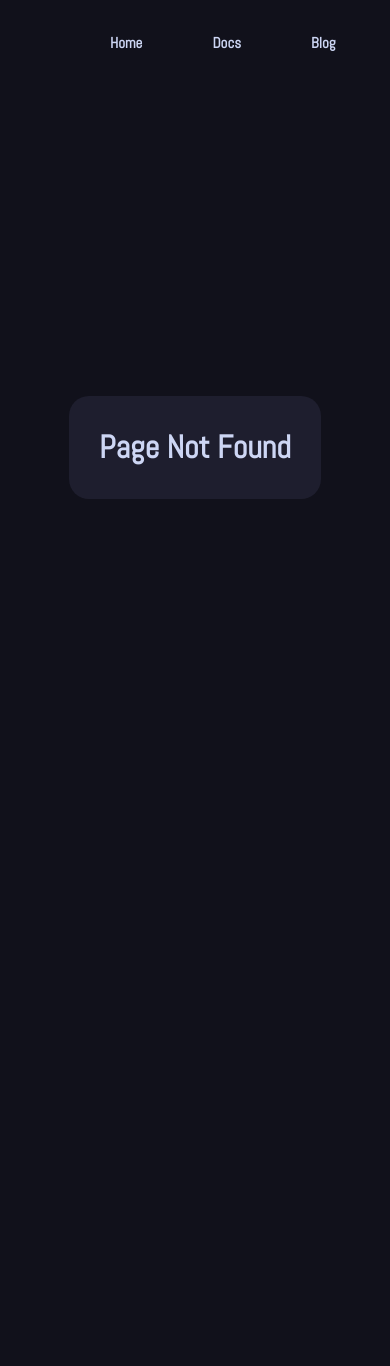
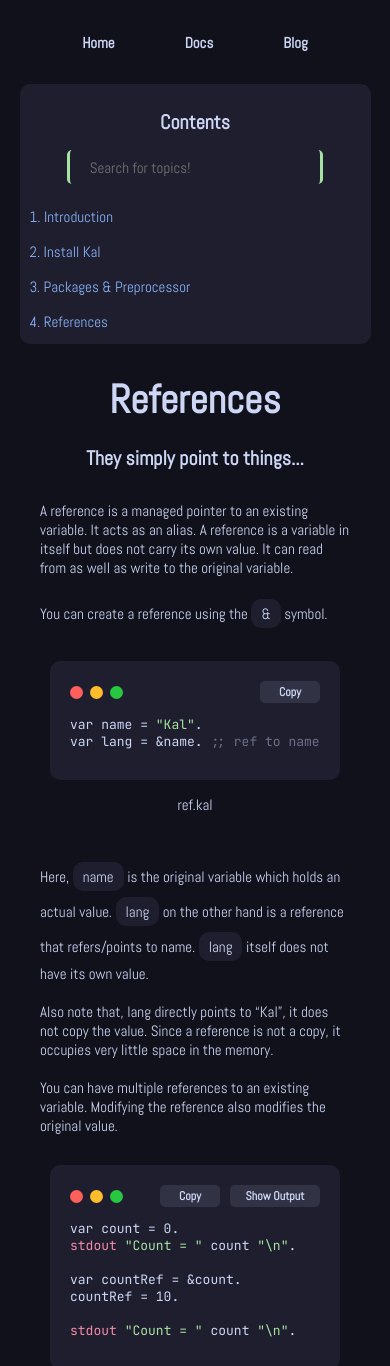
Before and after one commit to KILLinefficiency/KalWebsite, a SvelteKit app: page /docs/ref in a window 390 px wide. Before the commit this address had no page. Shown: the top 1366 px of the page. Before the commit the page ends 844 px from the top, so only its background shows below. Built offline with nearby package versions, Linux system fonts and the light colour scheme.

Commit message:
made mobile friendly

```diff
--- a/src/lib/components/Card.svelte
+++ b/src/lib/components/Card.svelte
@@ -10,15 +10,18 @@
         display: flex;
         justify-content: center;
     }
+
     .card {
         padding: 15px;
         margin: 25px;
         font-size: 22.5px;
     }
+
     .warn {
         color: var(--red);
         border-left: 5px solid var(--red);
     }
+
     .info {
         color: var(--yellow);
         border-left: 5px solid var(--yellow);
--- a/src/lib/components/Code.svelte
+++ b/src/lib/components/Code.svelte
@@ -75,7 +75,7 @@
         border-radius: 10px;
         font-size: 20px;
         max-width: 1000px;
-        min-width: 300px;
+        min-width: 500px;
     }
 
     .top {
@@ -141,13 +141,14 @@
     pre {
         margin-bottom: 10px;
         font-family: "JetBrains Mono", serif;
+        overflow-x: auto;
     }
 
     @media screen and (max-width: 1000px) {
         .code {
             font-size: 13px;
             max-width: 300px;
-            overflow-x: auto;
+            min-width: 250px;
             scrollbar-width: none;
         }
         .first, .second, .third {
@@ -187,7 +188,7 @@
 
         {#if outputDisplay}
             <div class = "output">
-                {output}
+                {@html output.replace("\n", "<br />")}
             </div>
         {/if}
     </div>
--- a/src/lib/components/Navbar.svelte
+++ b/src/lib/components/Navbar.svelte
@@ -62,6 +62,9 @@
     }
 
     @media screen and (max-width: 1000px) {
+        .top {
+            justify-content: center;
+        }
         .navbar {
             height: 10vh;
             gap: 50px;
--- a/src/lib/components/Tooltip.svelte
+++ b/src/lib/components/Tooltip.svelte
@@ -47,6 +47,12 @@
         display: block;
         animation: appear 0.33s;
     }
+
+    @media screen and (max-width: 1000px) {
+        .tooltip {
+            font-size: 15px;
+        }
+    }
 </style>
 
 <span class = "word">
--- a/src/lib/data/links.js
+++ b/src/lib/data/links.js
@@ -19,5 +19,12 @@ export default [
         [
             "third"
         ]
+    ],
+    [
+        "References",
+        "/docs/ref",
+        [
+            "fourth"
+        ]
     ]
 ];
--- a/src/routes/+page.svelte
+++ b/src/routes/+page.svelte
@@ -66,7 +66,7 @@
     @media screen and (max-width: 1000px) {
         .main {
             width: 100vw;
-            height: 80vh;
+            height: 85vh;
         }
         .title {
             font-size: 100px;
--- a/src/routes/docs/+layout.svelte
+++ b/src/routes/docs/+layout.svelte
@@ -5,10 +5,11 @@
     let { children } = $props();
 
     async function search(query) {
-        query = query.trim();
+        query = query.trim().toLowerCase();
         if(query === "") return Links;
 
-        const queryTokens = query.toLowerCase().split(" ");
+        const queryTokens = query.split(" ");
+        console.log(queryTokens);
         return Links.filter(data => {
             const title = data[0].toLowerCase();
             return (
@@ -60,6 +61,19 @@
         font-size: 20px;
     }
 
+    .topic {
+        font-size: 20px;
+        color: var(--blue);
+        text-decoration: none;
+        padding: 5px 10px;
+        margin: 3px 0px;
+        border-radius: 10px;
+    }
+
+    .topic:hover {
+        background-color: var(--surface)
+    }
+
     @media screen and (max-width: 1000px) {
         .grid {
             grid-template-columns: 100%;
@@ -74,33 +88,28 @@
             width: 90%;
             height: 200px;
             margin: 0px auto;
+            padding: 30px 0px;
+            justify-content: center;
         }
-        /* Just for now, I might need to remove this if the text length is large. */
-        /*.panel ol {
-            display: grid;
-            grid-template-columns: auto auto;
-            column-gap: 60px;
-        }*/
+        .panel input {
+            width: 60%;
+            font-size: 15px;
+            margin: 15px auto;
+            border-right: 3px solid var(--green);
+        }
         .contents-title {
             display: block;
             text-align: center;
             margin-top: 20px;
-            font-size: 16px;
+            font-size: 20px;
             font-weight: bold;
+        }
+
+        .topic {
+            font-size: 15px;
         }
     }
 
-    .topic {
-        font-size: 20px;
-        color: var(--blue);
-        text-decoration: none;
-        padding: 5px 10px;
-        margin: 3px 0px;
-        border-radius: 10px;
-    }
-    .topic:hover {
-        background-color: var(--surface)
-    }
 </style>
 
 <div class = "container">
@@ -113,8 +122,13 @@
                 <p class="search-tag">Searching...</p>
             {:then results}
                 {#if results.length !== 0}
-                    {#each results as link}
-                        <a class = "topic" href={link[1]}>{link[0]}</a>
+                    {#each results as link, index}
+                        <a class = "topic" href={link[1]}>
+                            {#if index < 10}
+                                {" "}
+                            {/if}
+                            {index + 1}. {link[0]}
+                        </a>
                     {/each}
                 {:else}
                     <p class="search-tag">No results found.</p>
--- /dev/null
+++ b/src/routes/docs/ref/+page.svelte
@@ -0,0 +1,54 @@
+<script>
+    import Content from "$lib/components/Content.svelte";
+    import Code from "$lib/components/Code.svelte";
+    import Card from "$lib/components/Card.svelte";
+    import Fence from "$lib/components/Fence.svelte";
+</script>
+
+<Content title="References" desc="They simply point to things..." next="/docs" previous="/docs">
+    A reference is a managed pointer to an existing variable. It acts as an alias. A reference is a variable in itself but does not carry its own value. It can read from as well as write to the original variable.
+
+    <br /><br />
+    You can create a reference using the <Fence>&</Fence> symbol.
+
+    <Code
+        caption="ref.kal"
+        code={[
+            "var name = \"Kal\".",
+            "var lang = &name. ;; ref to name"
+        ]}
+    />
+
+    Here, <Fence>name</Fence> is the original variable which holds an actual value. <Fence>lang</Fence> on the other hand is a reference that refers/points to name. <Fence>lang</Fence> itself does not have its own value.
+
+    <br /><br />
+    Also note that, lang directly points to “Kal”, it does not copy the value. Since a reference is not a copy, it occupies very little space in the memory.
+
+    <br /><br />
+    You can have multiple references to an existing variable. Modifying the reference also modifies the original value.
+
+    <Code
+        caption="ref.kal"
+        code={[
+            "var count = 0.",
+            "stdout \"Count = \" count \"\\n\".\n",
+            "var countRef = &count.",
+            "countRef = 10.\n",
+            "stdout \"Count = \" count \"\\n\"."
+        ]}
+        output={"Count = 0\nCount = 10"}
+    />
+
+    You can have references to elements of lists and dictionaries as well.
+
+    <Code
+        caption="ref.kal"
+        code={[
+            "var data = [1, 2, 3].",
+            "var item = &data[1].",
+            "item = item * 10.",
+            "stdout data \"\\n\"."
+        ]}
+    />
+
+</Content>
```
